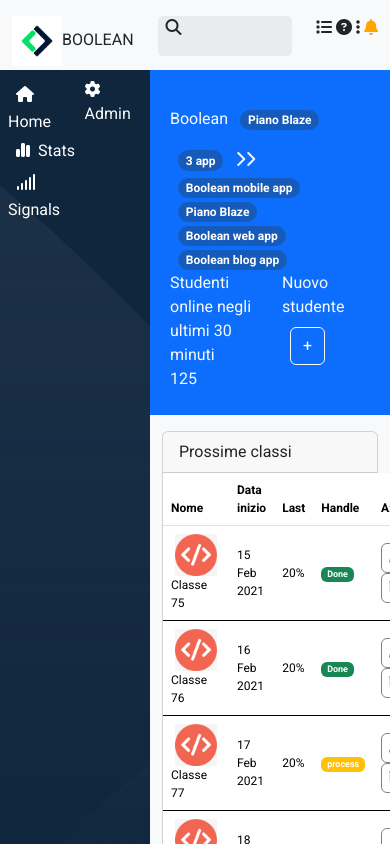
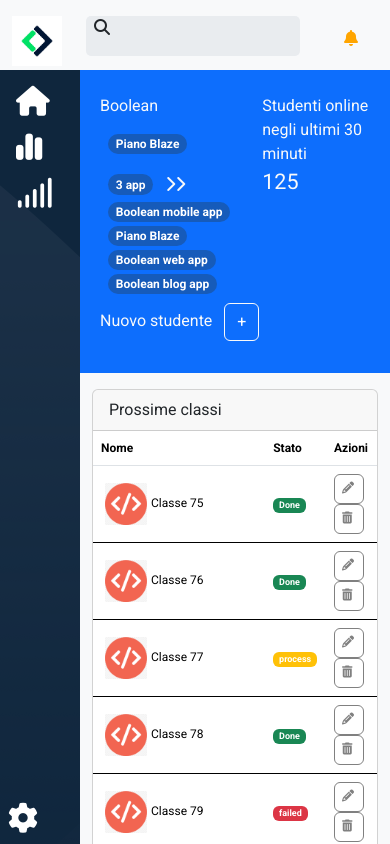
Before and after one commit to chiara1911/html-css-bootstrap-dashboard, a plain HTML site: page index.html in a window 390 px wide. Drawn offline with nearby package versions, Linux system fonts and the light colour scheme.

Commit message:
add media query

```diff
--- a/index.html
+++ b/index.html
@@ -22,34 +22,62 @@
 <body>
     <div class="wrapper">
         <header class="">
-            <div class="container py-3">
-                <div class="row align-content-center">
-                    <div class="align-middle col-auto"><img src="img/mobile-logo.png" alt="" id="logo-boolean"><span
-                            class="text-uppercase ">boolean</span></div>
+            <div class="container-fluid py-3">
+                <div class="row">
+                    <div class="col-auto"><img src="img/mobile-logo.png" alt="mobile logo" id="logo-boolean">
+                        <span                            class="text-uppercase" >boolean</span>
+                        </div>
                     <div class="col">
                         <nav class="bg-body-secondary " id="searchbar">
-                            <span class="navbar-text px-2"><i class="fa-solid fa-magnifying-glass"></i>
+                            <span class="navbar-text px-2 "><i class="fa-solid fa-magnifying-glass"></i>
                             </span>
+
 
                         </nav>
                     </div>
                     <div class="col-auto">
-                        <i class="fa-solid fa-list"></i>
-                        <i class="fa-solid fa-circle-question"></i>
-                        <i class="fa-solid fa-ellipsis-vertical"></i>
-                        <i class="fa-solid fa-bell" id="bell"></i>
+                        <ul class="list-unstyled d-flex">
+                            <li><button class=" btn border-0"><i class="fa-solid fa-list m-2 text-black"></i></button>
+                            </li>
+                            <li><button class="btn border-0"><i
+                                        class="fa-solid fa-circle-question m-2 text-black"></i></button></li>
+                            <li><button class=" btn border-0"><i
+                                        class="fa-solid fa-ellipsis-vertical m-2 text-black"></i></button></li>
+                            <li class="align-middle">
+                                <div class="dropdown">
+                                    <button class="btn border-0" type="button" id="dropdownMenuButton1"
+                                        data-bs-toggle="dropdown" aria-expanded="false">
+                                        <a href=""><i class="fa-solid fa-bell data-toggle=dropdown attribute m-2"
+                                                id="bell"></i></a>
+                                    </button>
+                                    <ul class="dropdown-menu" aria-labelledby="dropdownMenuButton1">
+                                        <li><a class="dropdown-item" href="#">Profilo</a></li>
+                                        <li><a class="dropdown-item" href="#">Fatturazione</a></li>
+                                        <li><a class="dropdown-item" href="#">Logout</a></li>
+                                    </ul>
+                                </div>
+
+
+
+                            </li>
+
+                        </ul>
+
+
+
+
                     </div>
                 </div>
 
             </div>
         </header>
         <main class="">
-            <section class="my-side-bar p-2 d-flex justify-content-between">
+            <section class="my-side-bar p-2 d-flex flex-column justify-content-between">
                 <div id="top-bar ">
                     <ul class="list-inline">
-                        <li><i class="fa-solid fa-house p-2"></i>Home</li>
-                        <li><i class="fa-solid fa-chart-simple p-2"></i>Stats</li>
-                        <li><i class="fa-solid fa-signal p-2"></i>Signals</li>
+                        <li><i class="fa-solid fa-house p-2"></i><span>Home</span></li>
+                        <li><i class="fa-solid fa-chart-simple p-2"></i><span>Stats</span></li>
+                        <li><i class="fa-solid fa-signal p-2"></i><span>Signals</span></li>
                     </ul>
 
                 </div>
@@ -61,14 +89,14 @@
             <section id="main-content">
                 <!-- navbar blu -->
                 <div id="main-nav" class="bg-primary p-2">
-                    <div class="container">
+                    <div class="container-fluid">
                         <div class="row py-3">
                             <div class="col col-lg-6 ">
                                 <span class="text-light">Boolean</span>
                                 <span class="badge rounded-pill  mx-2 my-3">Piano Blaze</span><br>
                                 <span class="badge rounded-pill  mx-2 my-1">3 app</span>
-                                <i class="fa-solid fa-chevron-right text-light"></i><i
-                                    class="fa-solid fa-chevron-right text-light"></i>
+                                <i class="fa-solid fa-chevron-right text-light align-middle"></i><i
+                                    class="fa-solid fa-chevron-right text-light align-middle"></i>
                                 <span class="badge rounded-pill  mx-2">Boolean mobile app</span><span
                                     class="badge rounded-pill  mx-2">Piano Blaze</span>
                                 <span class="badge rounded-pill  mx-2">Boolean web app</span>
@@ -76,7 +104,7 @@
                             </div>
                             <div class="col col-lg-3">
                                 <span class="text-light">Studenti online negli ultimi 30 minuti</span><br>
-                                <span class="text-light ">125</span>
+                                <span class="text-light align-middle fs-4 ">125</span>
                             </div>
                             <div class="col col-lg-3 ">
                                 <span class="text-light">Nuovo studente</span>
@@ -129,7 +157,7 @@
                                                     </div>
                                                     <div class="col-4 mt-3">
                                                         <label for="stato" class="form-label">Stato</label>
-                                                        <select class="form-select" >
+                                                        <select class="form-select">
                                                             <option selected>Scegli...</option>
                                                             <option value="1">Italia</option>
                                                             <option value="2">Francia</option>
@@ -183,17 +211,17 @@
                                         <thead>
                                             <tr>
                                                 <th class="col-7">Nome</th>
-                                                <th class="col-1">Data inizio</th>
-                                                <th class="col-1">Last</th>
-                                                <th class="col-1">Handle</th>
+                                                <th class="col-1 data" >Data inizio</th>
+                                                <th class="col-1 roi" >ROI</th>
+                                                <th class="col-1">Stato</th>
                                                 <th class="col-1">Azioni</th>
                                             </tr>
                                         </thead>
                                         <tbody>
                                             <tr class="border-bottom border-black align-middle">
                                                 <td><img src="img/class-avatar.jpg" alt="" class="px-1">Classe 75</td>
-                                                <td>15 Feb 2021</td>
-                                                <td>20%</td>
+                                                <td class="data">15 Feb 2021</td>
+                                                <td class="roi">20%</td>
                                                 <td><span class="badge bg-success">Done</span></td>
                                                 <td><i class="fa-solid fa-pencil"></i>
                                                     <i class="fa-solid fa-trash-can"></i>
@@ -201,8 +229,8 @@
                                             </tr>
                                             <tr class="border-bottom border-black align-middle">
                                                 <td><img src="img/class-avatar.jpg" alt="" class="px-1">Classe 76</td>
-                                                <td>16 Feb 2021</td>
-                                                <td>20%</td>
+                                                <td class="data">16 Feb 2021</td>
+                                                <td class="roi">20%</td>
                                                 <td><span class="badge bg-success">Done</span></td>
                                                 <td><i class="fa-solid fa-pencil"></i>
                                                     <i class="fa-solid fa-trash-can"></i>
@@ -210,8 +238,8 @@
                                             </tr>
                                             <tr class="border-bottom border-black align-middle">
                                                 <td><img src="img/class-avatar.jpg" alt="" class="px-1">Classe 77</td>
-                                                <td>17 Feb 2021</td>
-                                                <td>20%</td>
+                                                <td class="data">17 Feb 2021</td>
+                                                <td class="roi">20%</td>
                                                 <td><span class="badge bg-warning ">process</span></td>
                                                 <td><i class="fa-solid fa-pencil"></i>
                                                     <i class="fa-solid fa-trash-can"></i>
@@ -219,8 +247,8 @@
                                             </tr>
                                             <tr class="border-bottom border-black align-middle">
                                                 <td><img src="img/class-avatar.jpg" alt="" class="px-1">Classe 78</td>
-                                                <td>18 Feb 2021</td>
-                                                <td>20%</td>
+                                                <td class="data">18 Feb 2021</td>
+                                                <td class="roi">20%</td>
                                                 <td><span class="badge bg-success">Done</span></td>
                                                 <td><i class="fa-solid fa-pencil"></i>
                                                     <i class="fa-solid fa-trash-can"></i>
@@ -228,8 +256,8 @@
                                             </tr>
                                             <tr class="border-bottom border-black align-middle">
                                                 <td><img src="img/class-avatar.jpg" alt="" class="px-1">Classe 79</td>
-                                                <td>19 Feb 2021</td>
-                                                <td>20%</td>
+                                                <td class="data">19 Feb 2021</td>
+                                                <td class="roi">20%</td>
                                                 <td><span class="badge bg-danger">failed</span></td>
                                                 <td><i class="fa-solid fa-pencil"></i>
                                                     <i class="fa-solid fa-trash-can"></i>
@@ -237,8 +265,8 @@
                                             </tr>
                                             <tr class="border-bottom border-black align-middle">
                                                 <td><img src="img/class-avatar.jpg" alt="" class="px-1">Classe 80</td>
-                                                <td>20 Feb 2021</td>
-                                                <td>20%</td>
+                                                <td class="data">20 Feb 2021</td>
+                                                <td class="roi">20%</td>
                                                 <td><span class="badge bg-success">Done</span></td>
                                                 <td><i class="fa-solid fa-pencil"></i>
                                                     <i class="fa-solid fa-trash-can"></i>
@@ -246,16 +274,16 @@
                                             </tr>
                                             <tr class="border-bottom border-black align-middle">
                                                 <td><img src="img/class-avatar.jpg" alt="" class="px-1">Classe 81</td>
-                                                <td>21 Feb 2021</td>
-                                                <td>20%</td>
+                                                <td class="data">21 Feb 2021</td>
+                                                <td class="roi">20%</td>
                                                 <td><span class="badge bg-danger">failed</span></td>
                                                 <td><i class="fa-solid fa-pencil"></i>
                                                     <i class="fa-solid fa-trash-can"></i>
                                                 </td>
                                             <tr class="border-bottom border-black align-middle">
                                                 <td><img src="img/class-avatar.jpg" alt="" class="px-1">Classe 82</td>
-                                                <td>22 Feb 2021</td>
-                                                <td>20%</td>
+                                                <td class="data">22 Feb 2021</td>
+                                                <td class="roi">20%</td>
                                                 <td><span class="badge bg-success">Done</span></td>
                                                 <td><i class="fa-solid fa-pencil"></i>
                                                     <i class="fa-solid fa-trash-can"></i>
@@ -278,8 +306,7 @@
                                         <div class="accordion-item">
                                             <h2 class="accordion-header" id="headingOne">
                                                 <button class="accordion-button" type="button" data-bs-toggle="collapse"
-                                                    data-bs-target="#collapseOne" aria-expanded="true"
-                                                    aria-controls="collapseOne">
+                                                    data-bs-target="#collapseOne" aria-controls="collapseOne">
                                                     Come aggiungere un nuovo studente
                                                 </button>
                                             </h2>
@@ -324,6 +351,9 @@
                                             </div>
                                         </div>
                                     </div>
+
+
+
                                 </div>
 
                             </div>
@@ -378,13 +408,13 @@
 
 
                 </div>
-    </div>
-
-    </section>
+            </section>
+        </main>
 
 
 
-    </main>
+
+
 
 
     </div>
--- a/style.css
+++ b/style.css
@@ -7,7 +7,7 @@
     --color-side-bar: #0f263d;
     --color-nav-bar: #1b72e8;
     --color-bg-pills: #165bba;
-</td>
+
 }
 
 body {
@@ -41,9 +41,7 @@ main {
     border-radius: 5px;
 }
 
-#searchbar i{
-    height: 10px;
-}
+
 #logo-boolean{
     width: 50px;
 }
@@ -107,3 +105,58 @@ td i{
     padding: 7px;
 
 }
+
+/* media query */
+
+@media screen and (max-width:992px) {
+
+   .col-auto span{
+    display: none;
+   }
+
+   .col-auto li{
+    display: none;
+   }
+
+   .col-auto li:last-child{
+    display: block;
+   }
+
+   #top-bar i{
+    display: none;
+
+   }
+   #main-content{
+    width: calc(100% - 80px);
+   }
+
+   .my-side-bar{
+    width: 80px;
+   }
+
+  .list-inline span{
+    display: none;
+  }
+
+  .list-inline i{
+    font-size: 30px;
+    text-align: center;
+  }
+  #bottom-bar span{
+    display: none;
+  }
+
+  #bottom-bar i{
+    font-size: 30px;
+    text-align: center;
+  }
+  .data{
+    display: none;
+  }
+  .roi{
+    display: none;
+  }
+
+
+
+}
```
